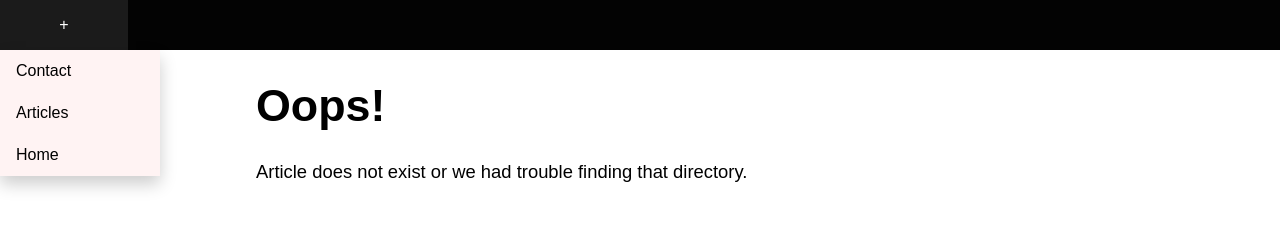
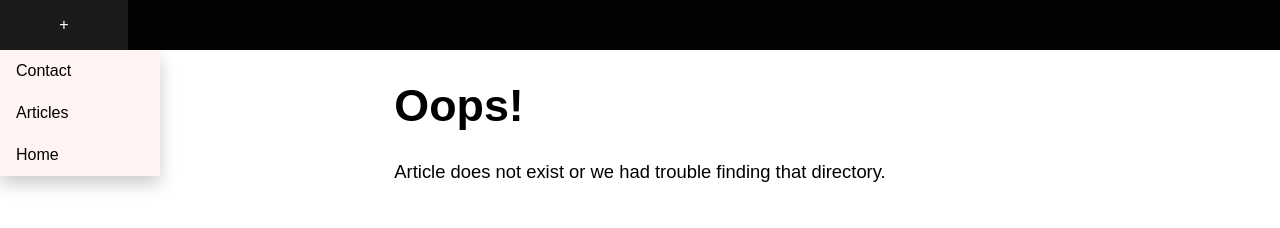
Before and after one commit to mrchaoticx/Chaotic-Club, a plain HTML site: page article.html in a window 1280 px wide. Shown: the top 228 px of the page. Drawn offline with nearby package versions, Linux system fonts and the light colour scheme; no server answers.

Commit message:
Center Content Proper

```diff
--- a/styles/global.css
+++ b/styles/global.css
@@ -59,7 +59,8 @@ p {
 .dropdown:hover .dropbtn {background-color: var(--main-hover);}
 
 .content  {
-    max-width: 60%;
+    max-width: fit-content;
+    width: 60%;
     margin-left: auto;
     margin-right: auto;
 }
```
